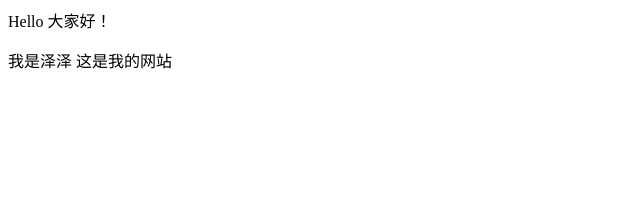
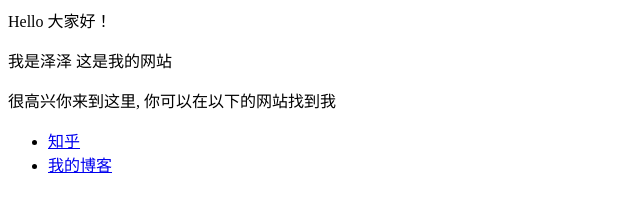
Before and after one commit to kuailew/super-duper-potato, a plain HTML site: page index.html in a window 1280 px wide. Shown: the whole page, without its empty margins (0-640 px from the left). Drawn offline with Linux system fonts and the light colour scheme.

Commit message:
Update index.html

```diff
--- a/index.html
+++ b/index.html
@@ -1,2 +1,8 @@
 <p>Hello 大家好！</p>
 <p>我是泽泽 这是我的网站</p>
+<p>很高兴你来到这里, 你可以在以下的网站找到我</p>
+
+<ul>
+  <li> <a href="https://www.zhihu.com/people/AJLoveChina">知乎</a> </li>
+  <li> <a href="http://hejie.nigeerhuo.com">我的博客</a> </li>
+</ul>
```
